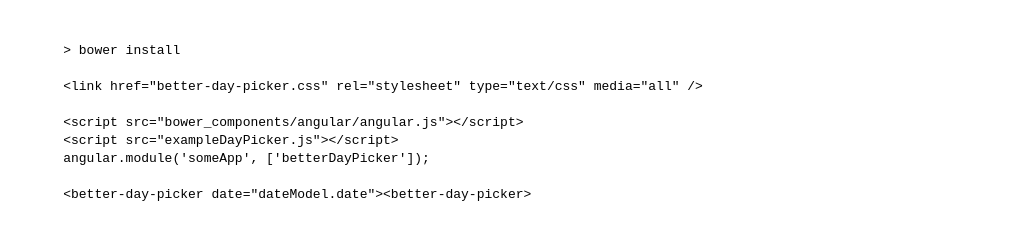
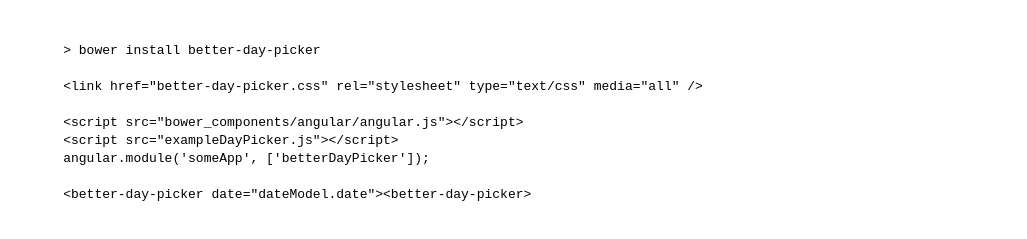
Before and after one commit to paulb896/better-day-picker, a website: page index.html in a window 1280 px wide. Shown: the part 531-770 px from the top of the page, without its empty margins (176-1203 px from the left). Drawn offline with nearby package versions, Linux system fonts and the light colour scheme.

Commit message:
Update readme

```diff
--- a/index.html
+++ b/index.html
@@ -17,7 +17,7 @@
     <better-day-picker selected-date="dateModel.date"></better-day-picker>
   </div>
   <pre style="display:inline;"><code>
-    > bower install
+    > bower install better-day-picker
 
     &lt;link href="better-day-picker.css" rel="stylesheet" type="text/css" media="all" /&gt;
 
```
Also changed, not shown: README.md.
